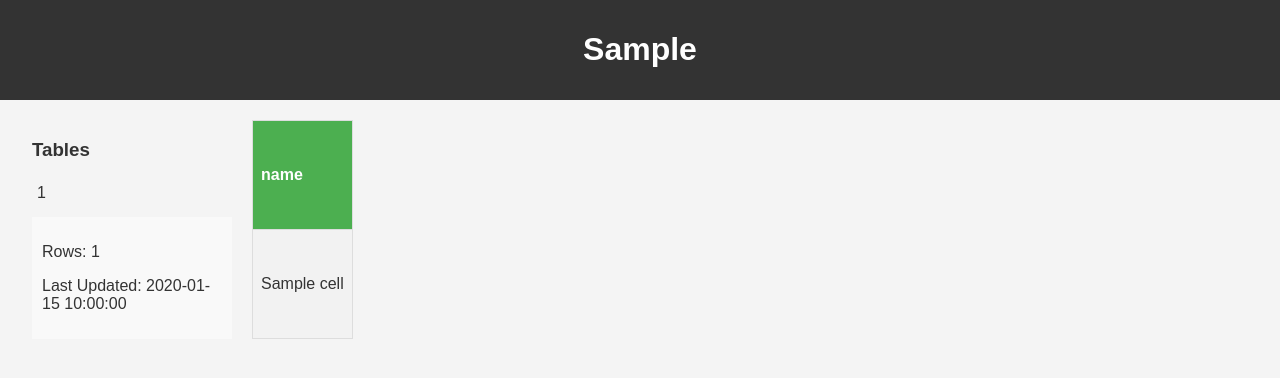
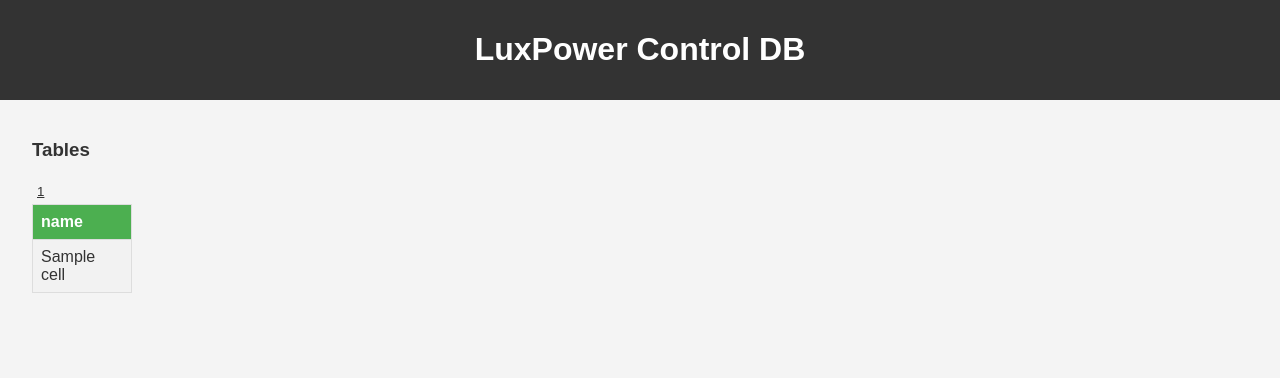
Before and after one commit to zakery292/luxpower_control, a Flask app: template templates/index.html in a window 1280 px wide. Shown: the top 378 px of the page. Run offline with Flask 3, Linux system fonts and the light colour scheme; the template is opened without the code that fills it: most values are stand-ins (such as "Sample title", 1, 10 or a date in 2020); some libraries are stand-ins or nearby versions.

Commit message:
updates to styles

```diff
--- a/config.yaml
+++ b/config.yaml
@@ -1,5 +1,5 @@
 name: "LuxPower Control & DB"
-version: "1.1.69"
+version: "1.1.70"
 slug: "luxpower-control-db"
 description: >-
  "The "LuxPower Control & DB" addon integrates seamlessly with the LuxPower charge control HACS integration."
--- a/static/styles.css
+++ b/static/styles.css
@@ -92,6 +92,20 @@ text-decoration: none;
 .page-link.active {
 background-color: #4CAF50;
 }
+.table-button {
+    background: none;
+    border: none;
+    color: #333;
+    padding: 5px;
+    text-align: left;
+    width: 100%;
+    text-decoration: underline;
+    cursor: pointer;
+}
+
+.table-button:hover {
+    background-color: #f0f0f0;
+}
 
 /* Dark Mode Styles */
 @media (prefers-color-scheme: dark) {
--- a/templates/index.html
+++ b/templates/index.html
@@ -2,48 +2,30 @@
 <html lang="en">
 <head>
     <meta charset="UTF-8">
-    <title>{{ selected_table if selected_table else 'Database Viewer' }}</title>
-    <link rel="stylesheet" href="./static/styles.css">
+    <title>LuxPower Control DB</title>
+    <link rel="stylesheet" href="{{ url_for('static', filename='styles.css') }}">
+    <link href="https://cdn.materialdesignicons.com/5.4.55/css/materialdesignicons.min.css" rel="stylesheet">
 </head>
 <body>
     <header>
-        <h1>{{ selected_table if selected_table else 'Database Viewer' }}</h1>
+        <h1>LuxPower Control DB</h1>
     </header>
     <div class="main-container">
         <aside class="sidebar">
             <div class="table-links">
                 <h3>Tables</h3>
                 {% for table in tables %}
-                    <a href="{{ url_for('index', selected_table=table[0]) }}">{{ table[0] }}</a>
+                    <form action="./" method="post">
+                        <input type="hidden" name="table_select" value="{{ table[0] }}">
+                        <button type="submit" class="table-button">{{ table[0] }}</button>
+                    </form>
                 {% endfor %}
             </div>
-            <div class="table-info">
-                <p>Rows: {{ total_rows }}</p>
-                <p>Last Updated: {{ last_updated }}</p> <!-- This will need backend support -->
-            </div>
-        </aside>
             <div class="table-container">
-                <!-- First table -->
-                <table>
-                    {% if data %}
-                        <!-- Table Header -->
-                        <tr>
-                            {% for column in data[0].keys() %}
-                                <th>{{ column }}</th>
-                            {% endfor %}
-                        </tr>
-                        <!-- Table Data Rows -->
-                        {% for row in data[:30] %}
-                            <tr>
-                                {% for cell in row.values() %}
-                                    <td>{{ cell }}</td>
-                                {% endfor %}
-                            </tr>
-                        {% endfor %}
-                    {% endif %}
-                </table>
-                <!-- Second table (if more than 30 rows) -->
-                {% if data|length > 30 %}
+                {% set rows_per_table = 30 %}
+                {% set current_table = 1 %}
+                {% set current_row = 0 %}
+                <!-- Start first table -->
                 <table>
                     <!-- Table Header -->
                     <tr>
@@ -52,15 +34,27 @@
                         {% endfor %}
                     </tr>
                     <!-- Table Data Rows -->
-                    {% for row in data[30:60] %}
+                    {% for row in data %}
+                        {% if current_row >= rows_per_table %}
+                            <!-- Close the current table and start a new one -->
+                            </table><table>
+                            <!-- Table Header for new table -->
+                            <tr>
+                                {% for column in data[0].keys() %}
+                                    <th>{{ column }}</th>
+                                {% endfor %}
+                            </tr>
+                            {% set current_row = 0 %}
+                            {% set current_table = current_table + 1 %}
+                        {% endif %}
                         <tr>
                             {% for cell in row.values() %}
                                 <td>{{ cell }}</td>
                             {% endfor %}
                         </tr>
+                        {% set current_row = current_row + 1 %}
                     {% endfor %}
                 </table>
-                {% endif %}
             </div>
             <!-- Pagination here -->
 <!-- Pagination -->
```
